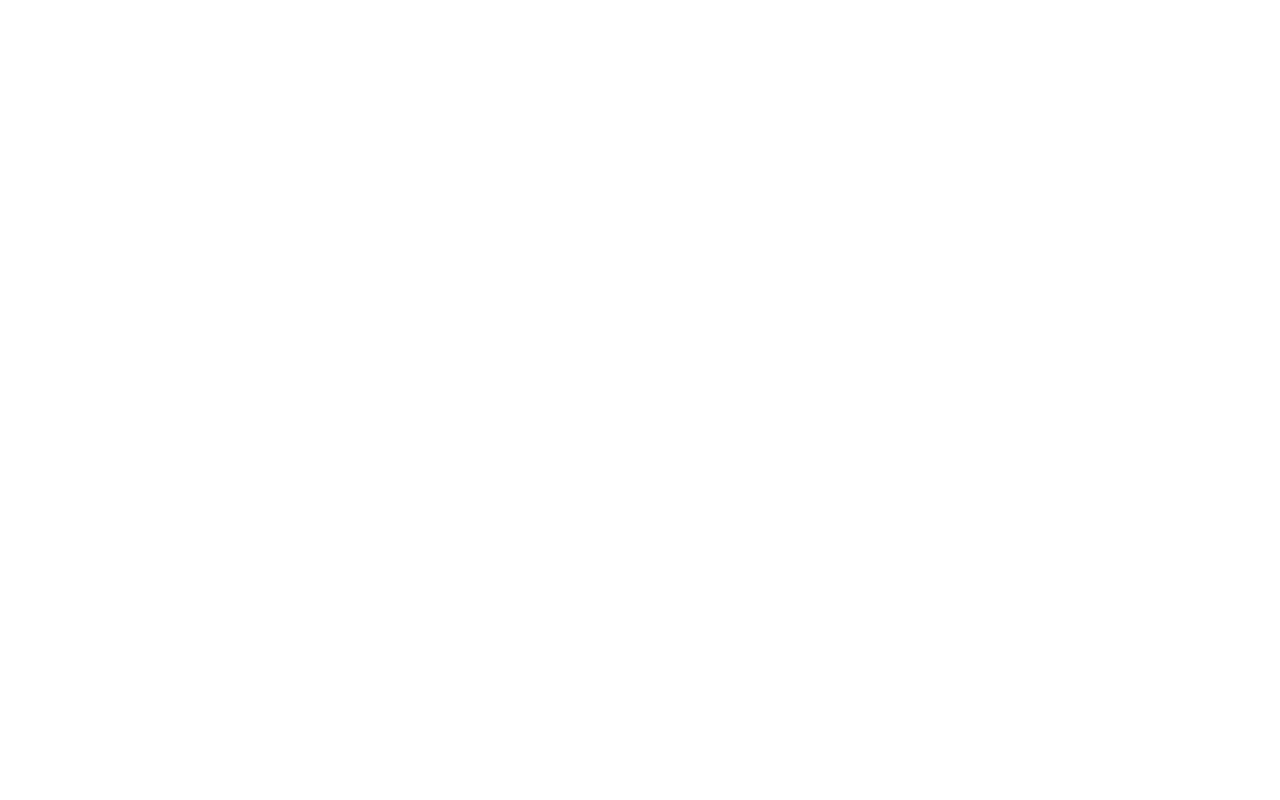
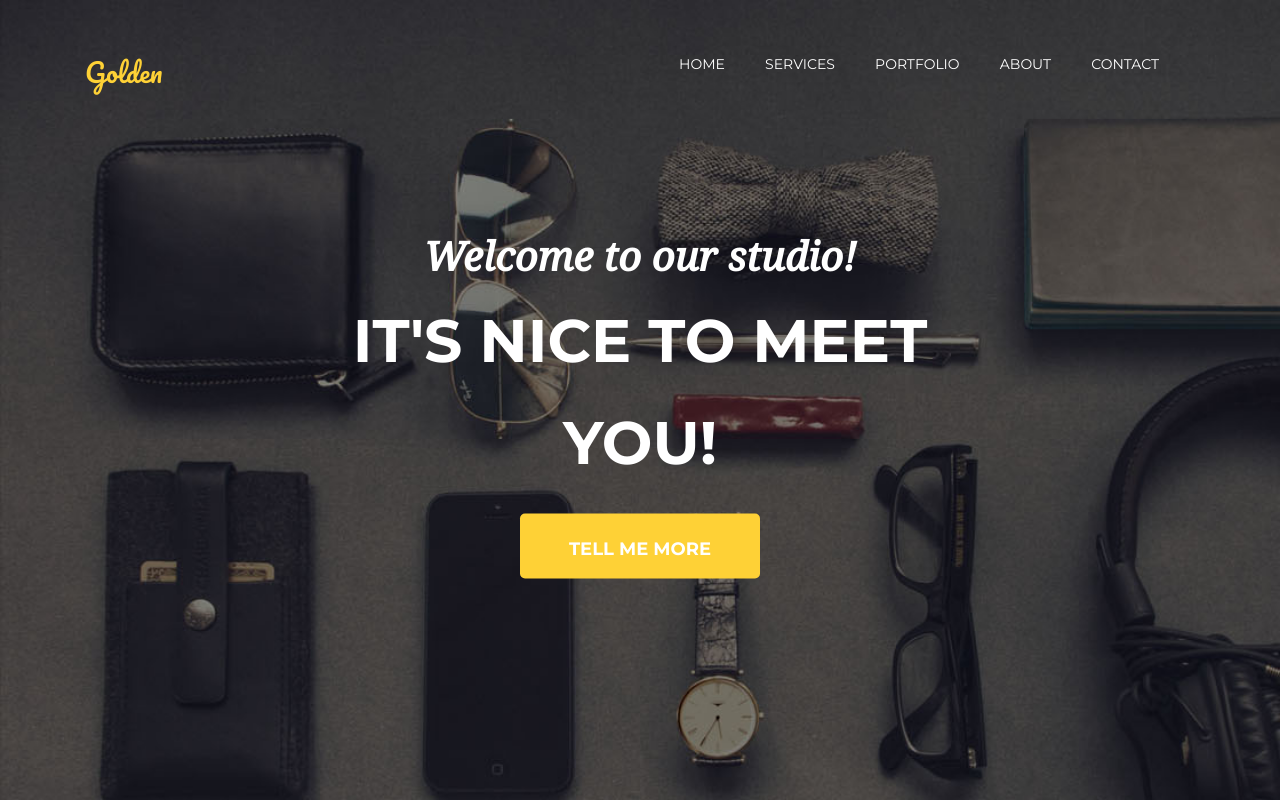
Before and after one commit to maariaantonina/task-runner-check, a website: page index.html in a window 1280 px wide. Drawn offline with nearby package versions, Linux system fonts and the light colour scheme; files that its build step writes are made by us from their sources.

Commit message:
Add splash section

```diff
--- a/index.html
+++ b/index.html
@@ -1,26 +1,50 @@
 <!DOCTYPE html>
 
 <html lang="en">
+
 <head>
     <meta charset="utf-8" />
     <title>Our studio</title>
 
-        <link
-            rel="stylesheet"
-            href="vendor/bootstrap-grid/bootstrap-grid.css"
-        />
-        <link rel="stylesheet" href="style/style.css" />
-        <link
-            rel="stylesheet"
-            href="https://cdnjs.cloudflare.com/ajax/libs/font-awesome/5.9.0/css/all.min.css"
-        />
+    <link rel="stylesheet" href="vendor/bootstrap-grid/bootstrap-grid.css">
+    <link rel="stylesheet" href="css/style.css">
+    <link rel="stylesheet" href="https://cdnjs.cloudflare.com/ajax/libs/font-awesome/5.9.0/css/all.min.css" />
     <link
         href="https://fonts.googleapis.com/css?family=Montserrat:400,700|Noto+Serif:400i|Pacifico|Roboto+Slab&display=swap"
-            rel="stylesheet"
-        />
+        rel="stylesheet" />
 
     <meta name="viewport" content="width=device-width, initial-scale=1.0" />
 </head>
 
-    <body></body>
+<body>
+    <header class="splash">
+        <div class="container">
+            <nav class="navbar">
+                <a class="navbar-brand" href="#">Golden</a>
+                <ul>
+                    <li><a href="#">Home</a></li>
+                    <li><a href="#">Services</a></li>
+                    <li><a href="#">Portfolio</a></li>
+                    <li><a href="#">About</a></li>
+                    <li><a href="#">Contact</a></li>
+                </ul>
+            </nav>
+            <div class="splash-inner">
+                <h2 class="page-subtitle">Welcome to our studio!</h2>
+                <h1 class="page-title">It's nice to meet you!</h1>
+                <a href="#" class="btn">tell me more</a>
+            </div>
+        </div>
+    </header>
+    <script src="https://code.jquery.com/jquery-3.3.1.slim.min.js"
+        integrity="sha384-q8i/X+965DzO0rT7abK41JStQIAqVgRVzpbzo5smXKp4YfRvH+8abtTE1Pi6jizo"
+        crossorigin="anonymous"></script>
+    <script src="https://cdnjs.cloudflare.com/ajax/libs/popper.js/1.14.7/umd/popper.min.js"
+        integrity="sha384-UO2eT0CpHqdSJQ6hJty5KVphtPhzWj9WO1clHTMGa3JDZwrnQq4sF86dIHNDz0W1"
+        crossorigin="anonymous"></script>
+    <script src="https://stackpath.bootstrapcdn.com/bootstrap/4.3.1/js/bootstrap.min.js"
+        integrity="sha384-JjSmVgyd0p3pXB1rRibZUAYoIIy6OrQ6VrjIEaFf/nJGzIxFDsf4x0xIM+B07jRM"
+        crossorigin="anonymous"></script>
+</body>
+
 </html>
--- a/sass/style.scss
+++ b/sass/style.scss
@@ -0,0 +1,111 @@
+/*Variables*/
+$font-one: 'Noto Serif',
+serif;
+$font-two: 'Montserrat',
+sans-serif;
+$font-three: 'Roboto Slab',
+serif;
+$font-four: 'Pacifico',
+cursive;
+/*logo*/
+
+$color-one: #777;
+$color-two: #fed136;
+
+/*Global*/
+*,
+*::before,
+*::after {
+    box-sizing: border-box;
+}
+
+body {
+    margin: 0;
+    font-size: 16px;
+    line-height: 1.7;
+    font-family: $font-one;
+    color: $color-one;
+}
+
+/*Splash*/
+.splash {
+    background-image: url("../images/splash-background.jpg");
+    background-size: cover;
+    background-attachment: fixed;
+    height: 100vh;
+    position: relative;
+
+    .navbar {
+        padding-top: 50px;
+        display: flex;
+        justify-content: space-between;
+
+        .navbar-brand {
+            text-decoration: none;
+            font-family: $font-four;
+            color: $color-two;
+            font-size: 26px;
+        }
+
+        ul {
+            padding: 0;
+            margin: 0;
+            list-style-type: none;
+
+            li {
+                display: inline-block;
+                margin-right: 36px;
+
+                a {
+                    text-decoration: none;
+                    font-family: $font-two;
+                    font-size: 14px;
+                    text-transform: uppercase;
+                    color: #fff;
+                }
+            }
+        }
+    }
+
+    .splash-inner {
+        margin: auto;
+        position: absolute;
+        left: 50%;
+        top: 50%;
+        transform: translate(-50%, -50%);
+        text-align: center;
+
+        .page-subtitle {
+            font-family: $font-one;
+            font-size: 40px;
+            margin: 0 auto;
+            color: #fff;
+        }
+
+        .page-title {
+            font-family: $font-two;
+            font-weight: 700;
+            text-transform: uppercase;
+            font-size: 60px;
+            margin: 0 auto;
+            color: #fff;
+        }
+
+        .btn {
+            display: inline-block;
+            background-color: $color-two;
+            border-radius: 5px;
+            color: #fff;
+            text-decoration: none;
+            font-family: $font-two;
+            font-weight: 700;
+            text-transform: uppercase;
+            font-size: 18px;
+            margin-top: 20px;
+            height: 65px;
+            width: 240px;
+            padding: 20px;
+        }
+
+    }
+}
```
Also changed, not shown: css/style.css, images/splash-background.jpg (added), sass/task-runner-check/images/splash-background.jpg (added), 1 other file. Lines whose indentation alone changed are shown as unchanged.
